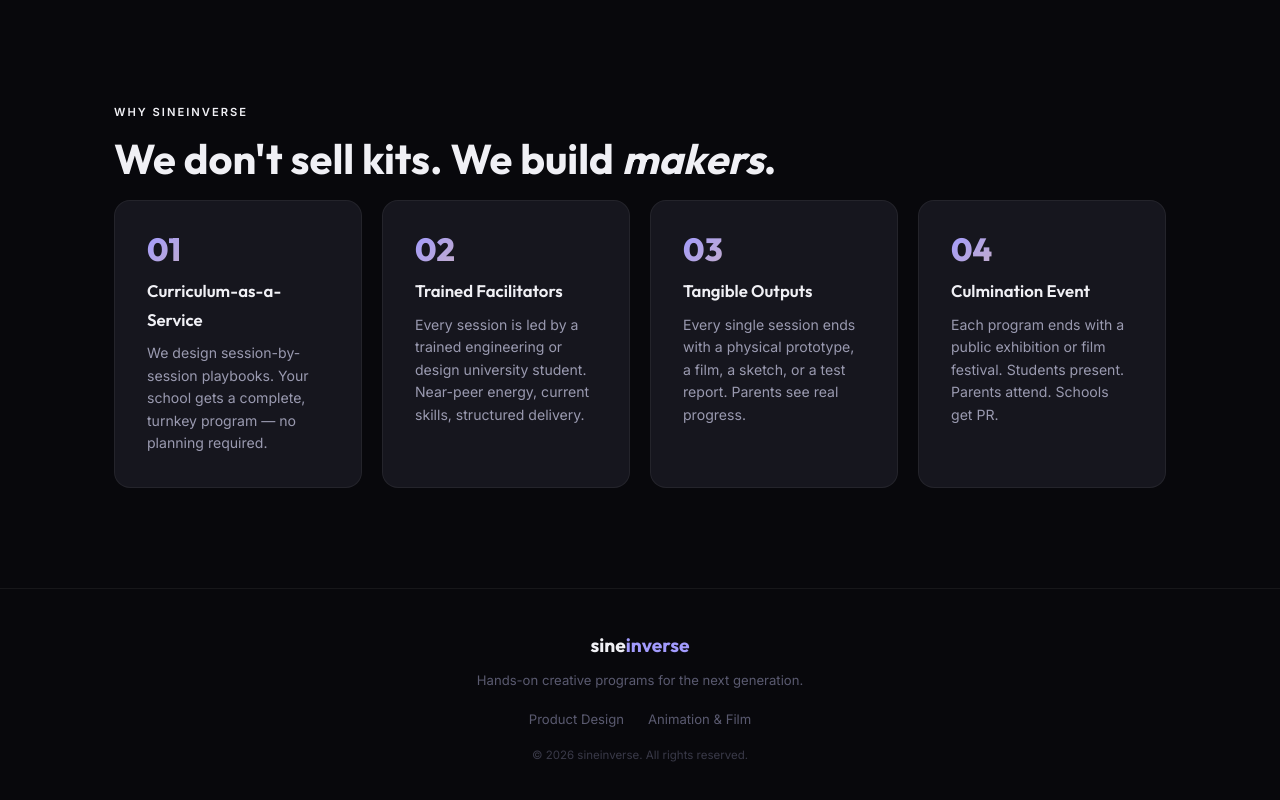
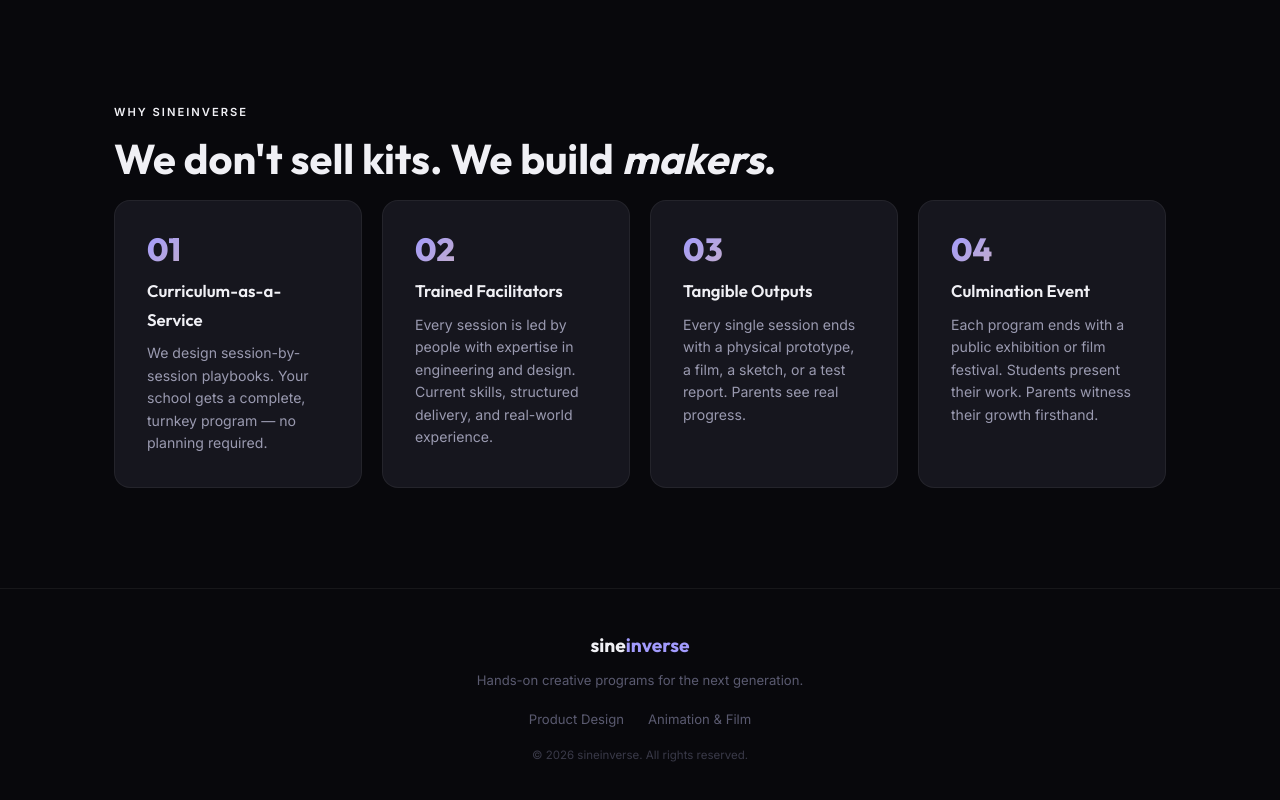
Before and after one commit to himangshukothari/sineinverse_, a plain HTML site: page index.html in a window 1280 px wide. Shown: the part 922-1722 px from the top of the page. Drawn offline with Linux system fonts and the light colour scheme.

Commit message:
Add files via upload

```diff
--- a/index.html
+++ b/index.html
@@ -111,8 +111,8 @@
                 <div class="why-card">
                     <div class="why-num">02</div>
                     <h3>Trained Facilitators</h3>
-                    <p>Every session is led by a trained engineering or design university student. Near-peer energy,
-                        current skills, structured delivery.</p>
+                    <p>Every session is led by people with expertise in engineering and design. Current skills,
+                        structured delivery, and real-world experience.</p>
                 </div>
                 <div class="why-card">
                     <div class="why-num">03</div>
@@ -123,8 +123,8 @@
                 <div class="why-card">
                     <div class="why-num">04</div>
                     <h3>Culmination Event</h3>
-                    <p>Each program ends with a public exhibition or film festival. Students present. Parents attend.
-                        Schools get PR.</p>
+                    <p>Each program ends with a public exhibition or film festival. Students present their work.
+                        Parents witness their growth firsthand.</p>
                 </div>
             </div>
         </section>
```
